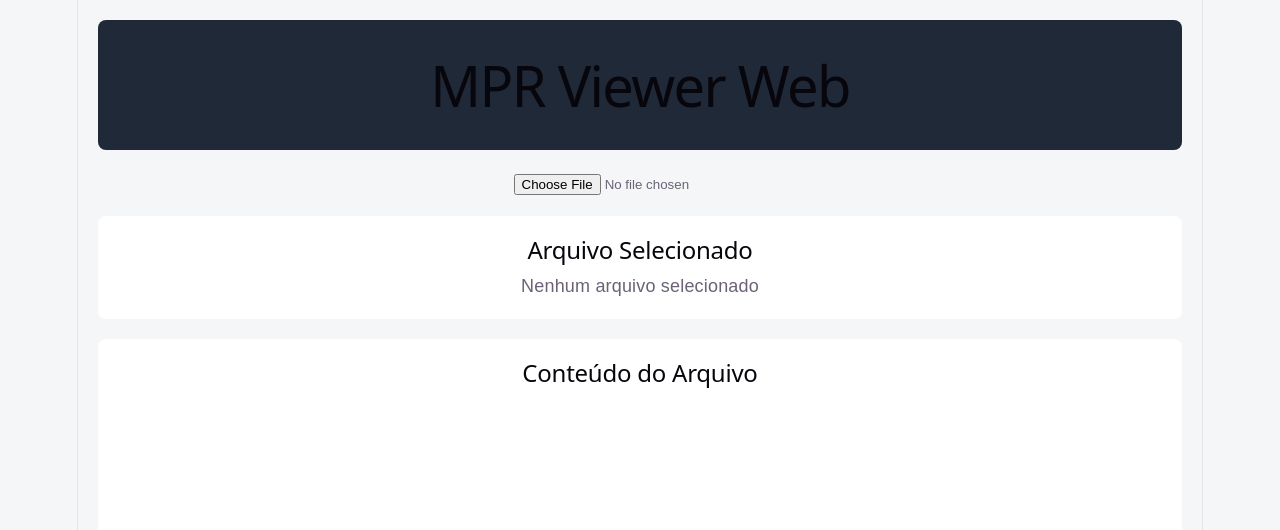
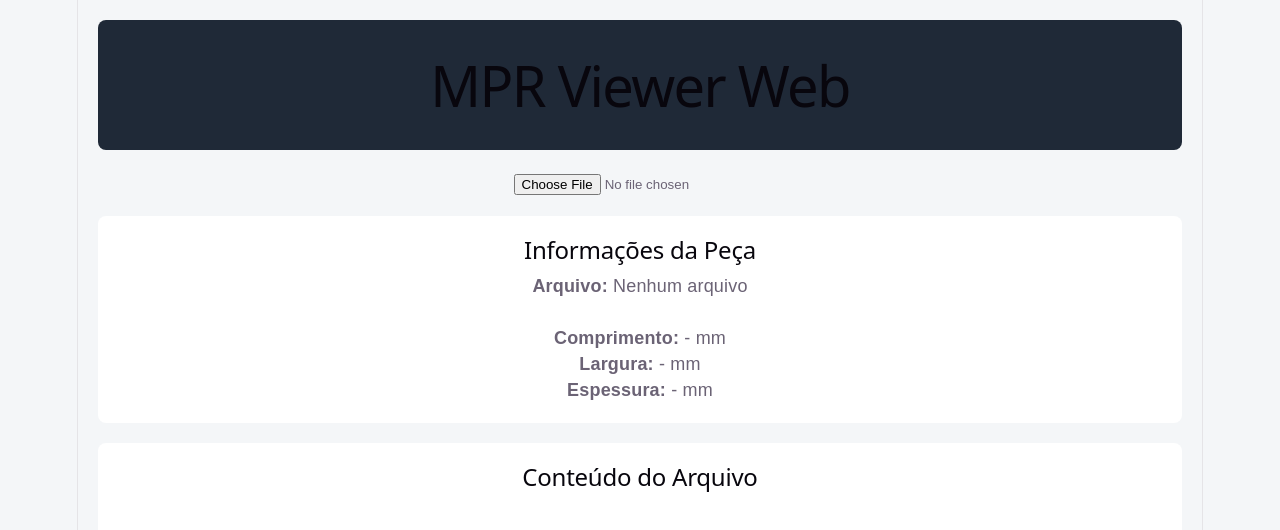
Before and after one commit to leandro678/mpr-viewer-web, a React (Vite) app in the folder frontend/: page / in a window 1280 px wide. Shown: the top 530 px of the page. Built offline with nearby package versions, Linux system fonts and the light colour scheme.

Commit message:
Implementa leitura de dimensoes do MPR

```diff
--- a/frontend/src/pages/Home.tsx
+++ b/frontend/src/pages/Home.tsx
@@ -1,17 +1,29 @@
 import { useState } from "react";
 import "../styles/Home.css";
 import FileUploader from "../components/FileUploader";
+import { extractDimensions } from "../services/mprParser";
 
 function Home() {
   const [fileName, setFileName] = useState("");
   const [fileContent, setFileContent] = useState("");
+  const [dimensions, setDimensions] = useState({
+  length: "",
+  width: "",
+  thickness: ""
+});
 
 const handleFileLoaded = (
   content: string,
   name: string
 ) => {
+
   setFileName(name);
+
   setFileContent(content);
+
+  const dims = extractDimensions(content);
+
+  setDimensions(dims);
 };
 
   return (
@@ -29,9 +41,33 @@ function Home() {
 
       <div className="info-panel">
 
-        <h2>Arquivo Selecionado</h2>
+        <h2>Informações da Peça</h2>
 
-        <p>{fileName || "Nenhum arquivo selecionado"}</p>
+        <p>
+          <strong>Arquivo:</strong>
+          {" "}
+          {fileName || "Nenhum arquivo"}
+        </p>
+
+        <br />
+
+        <p>
+          <strong>Comprimento:</strong>
+          {" "}
+          {dimensions.length || "-"} mm
+        </p>
+
+        <p>
+          <strong>Largura:</strong>
+          {" "}
+          {dimensions.width || "-"} mm
+        </p>
+
+        <p>
+          <strong>Espessura:</strong>
+          {" "}
+          {dimensions.thickness || "-"} mm
+        </p>
 
       </div>
 
--- a/frontend/src/services/mprParser.ts
+++ b/frontend/src/services/mprParser.ts
@@ -1,25 +1,29 @@
 export interface BoardDimensions {
+  length: string;
   width: string;
-  length: string;
   thickness: string;
+}
+
+function formatNumber(value: string): string {
+  return Number(value).toString();
 }
 
 export function extractDimensions(
   content: string
 ): BoardDimensions {
 
-  const width =
-    content.match(/LPX=(.*)/)?.[1] || "";
+  const lengthRaw =
+    content.match(/_BSX=([0-9.]+)/)?.[1] || "";
 
-  const length =
-    content.match(/LPY=(.*)/)?.[1] || "";
+  const widthRaw =
+    content.match(/_BSY=([0-9.]+)/)?.[1] || "";
 
-  const thickness =
-    content.match(/LPZ=(.*)/)?.[1] || "";
+  const thicknessRaw =
+    content.match(/_BSZ=([0-9.]+)/)?.[1] || "";
 
   return {
-    width,
-    length,
-    thickness
+    length: formatNumber(lengthRaw),
+    width: formatNumber(widthRaw),
+    thickness: formatNumber(thicknessRaw)
   };
 }
```
Lines whose indentation alone changed are shown as unchanged.
